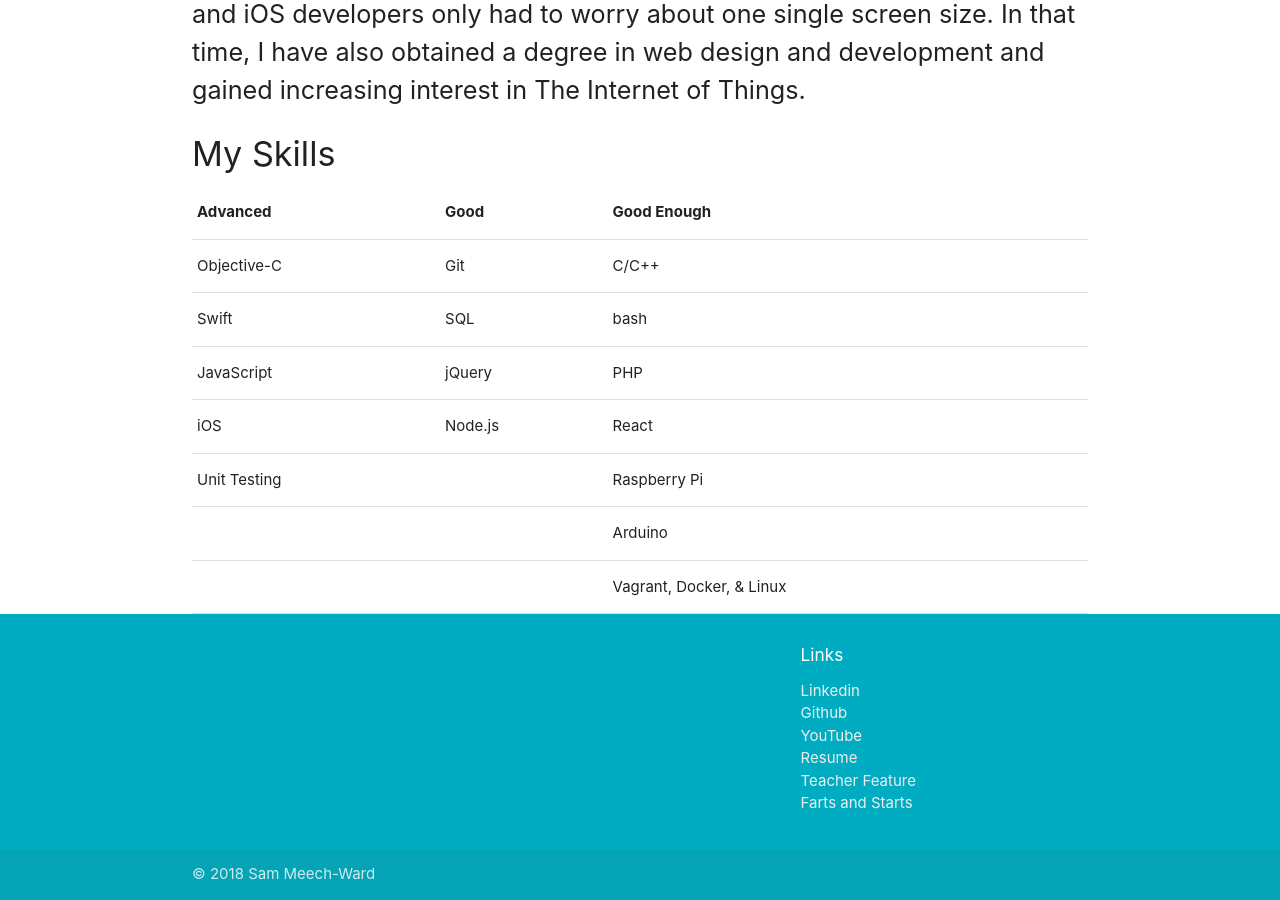
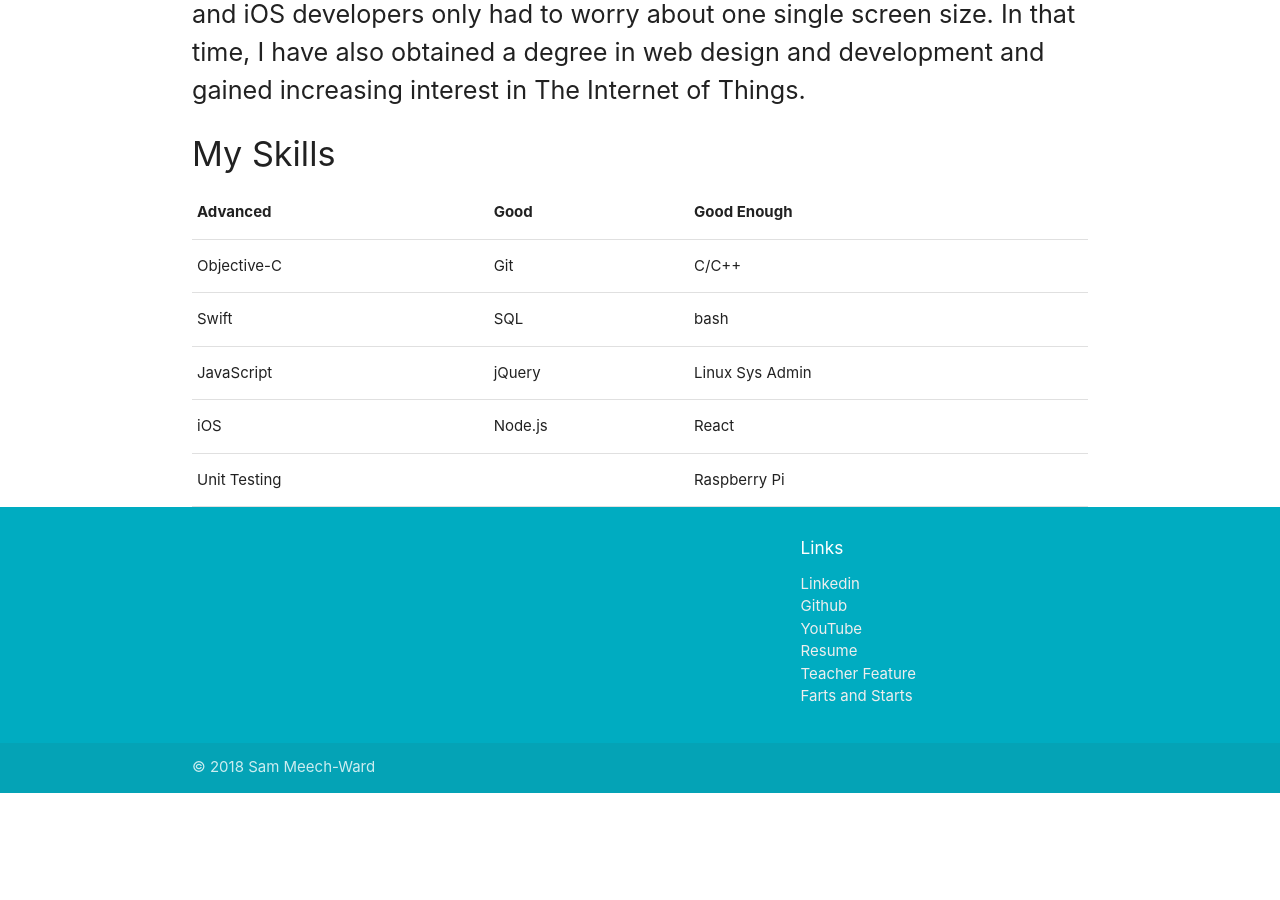
Before and after one commit to meech-ward/personal-site, a Jekyll site: the page built from _pages/index.md, in a window 1280 px wide and 900 px high, scrolled down 580 px. Built offline with Jekyll 4.4.1, drawn with Linux system fonts in a browser that asks for light colours; after the commit the page ends 1373 px from its top, so only the background shows below that.

Commit message:
Update skills

```diff
--- a/_pages/index.md
+++ b/_pages/index.md
@@ -12,15 +12,13 @@ My name is Sam Meech-Ward and I'm the Head iOS Instructor at [Lighthouse Labs](h
 
 ### My Skills
 
-Advanced | Good | Good Enough
----------|----------|---------
- Objective-C | Git | C/C++
- Swift | SQL | bash
- JavaScript | jQuery | PHP
- iOS | Node.js | React
- Unit Testing | | Raspberry Pi
-  | | Arduino
-  | | Vagrant, Docker, & Linux
+Advanced       | Good           | Good Enough
+---------------|----------------|---------------
+ Objective-C   | Git            | C/C++
+ Swift         | SQL            | bash
+ JavaScript    | jQuery         | Linux Sys Admin
+ iOS           | Node.js        | React
+ Unit Testing  |                | Raspberry Pi
 
 
 
```
